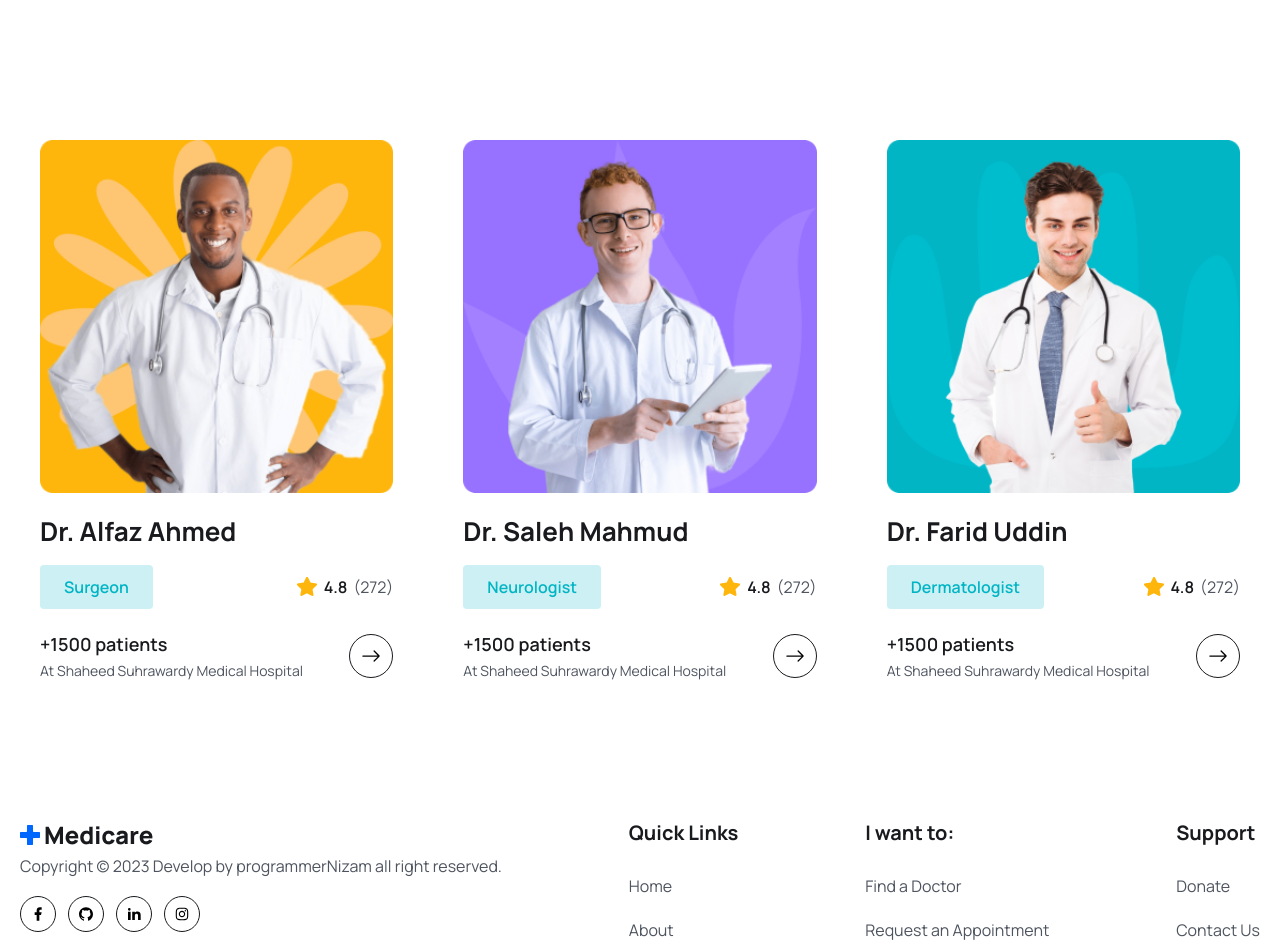
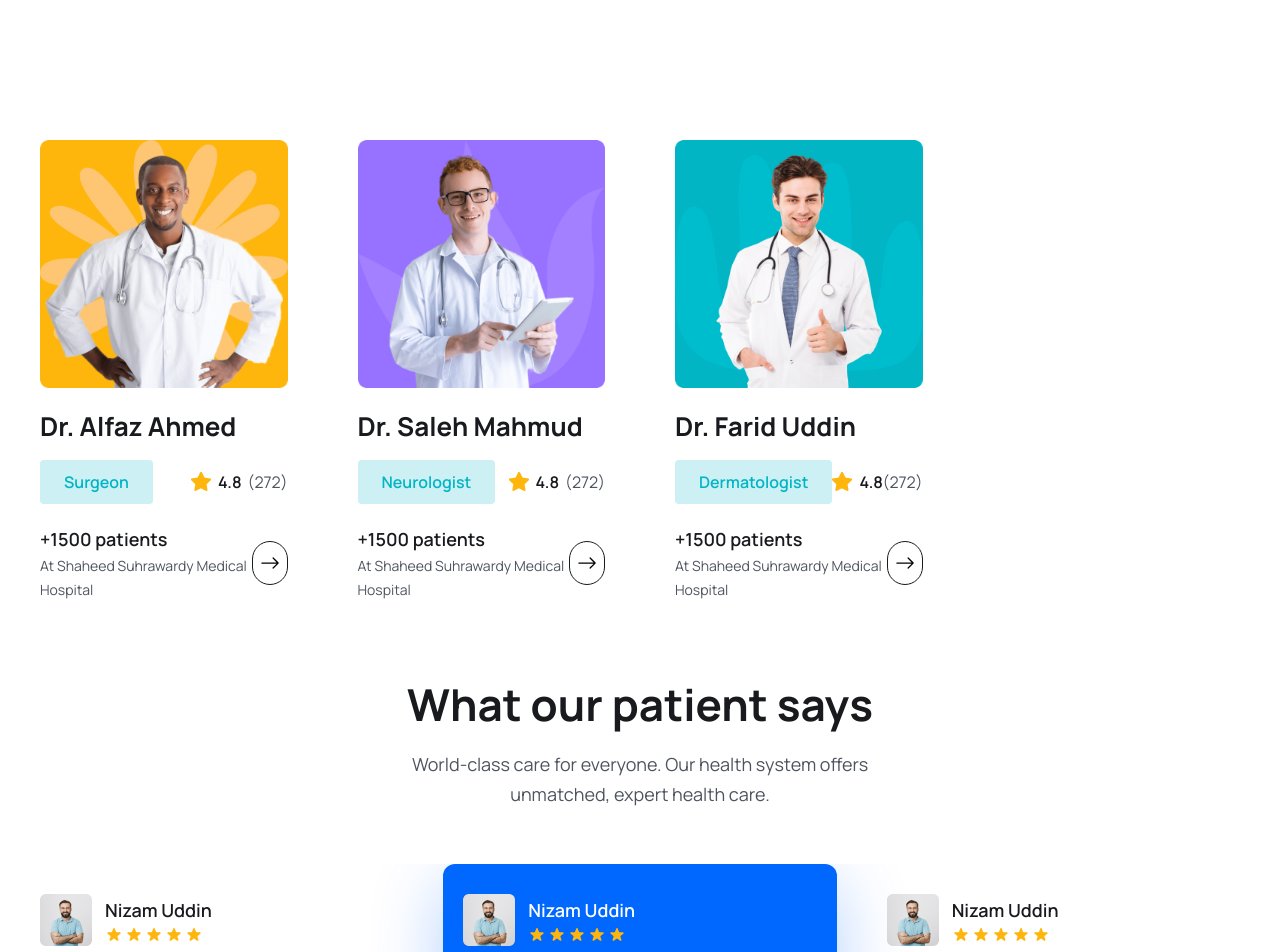
Before and after one commit to programmernizam/medicare, a React (Vite) app: page /doctors in a window 1280 px wide. Shown: the part 400-1352 px from the top of the page. Built offline with nearby package versions, Linux system fonts and the light colour scheme.

Commit message:
Doctor page completed

```diff
--- a/src/pages/Doctors/Doctors.jsx
+++ b/src/pages/Doctors/Doctors.jsx
@@ -1,5 +1,6 @@
 import doctors from "../../assets/data/doctors";
 import DoctorCard from "../../components/Doctors/DoctorCard";
+import Testimonial from "../../components/Testimonial/Testimonial";
 const Doctors = () => {
   return (
     <>
@@ -20,11 +21,19 @@ const Doctors = () => {
       </section>
       <section>
         <div className="container">
-          <div className="grid grid-cols-1 md:grid-cols-2 lg:grid-cols-3 gap-5 lg:gap-[30px] mt-[30px] lg:mt-[55px]">
+          <div className="grid grid-cols-1 sm:grid-cols-2 md:grid-cols-3 lg:grid-cols-4 gap-5 lg:gap-[30px] mt-[30px] lg:mt-[55px]">
             {doctors.map((doctor) => (
               <DoctorCard key={doctor.id} doctor={doctor} />
             ))}
           </div>
+          <div className="xl:w-[470px] mx-auto mt-[30px] lg:mt-[55px]">
+            <h2 className="heading text-center">What our patient says</h2>
+            <p className="text_para text-center">
+              World-class care for everyone. Our health system offers unmatched,
+              expert health care.
+            </p>
+          </div>
+          <Testimonial />
         </div>
       </section>
     </>
```
